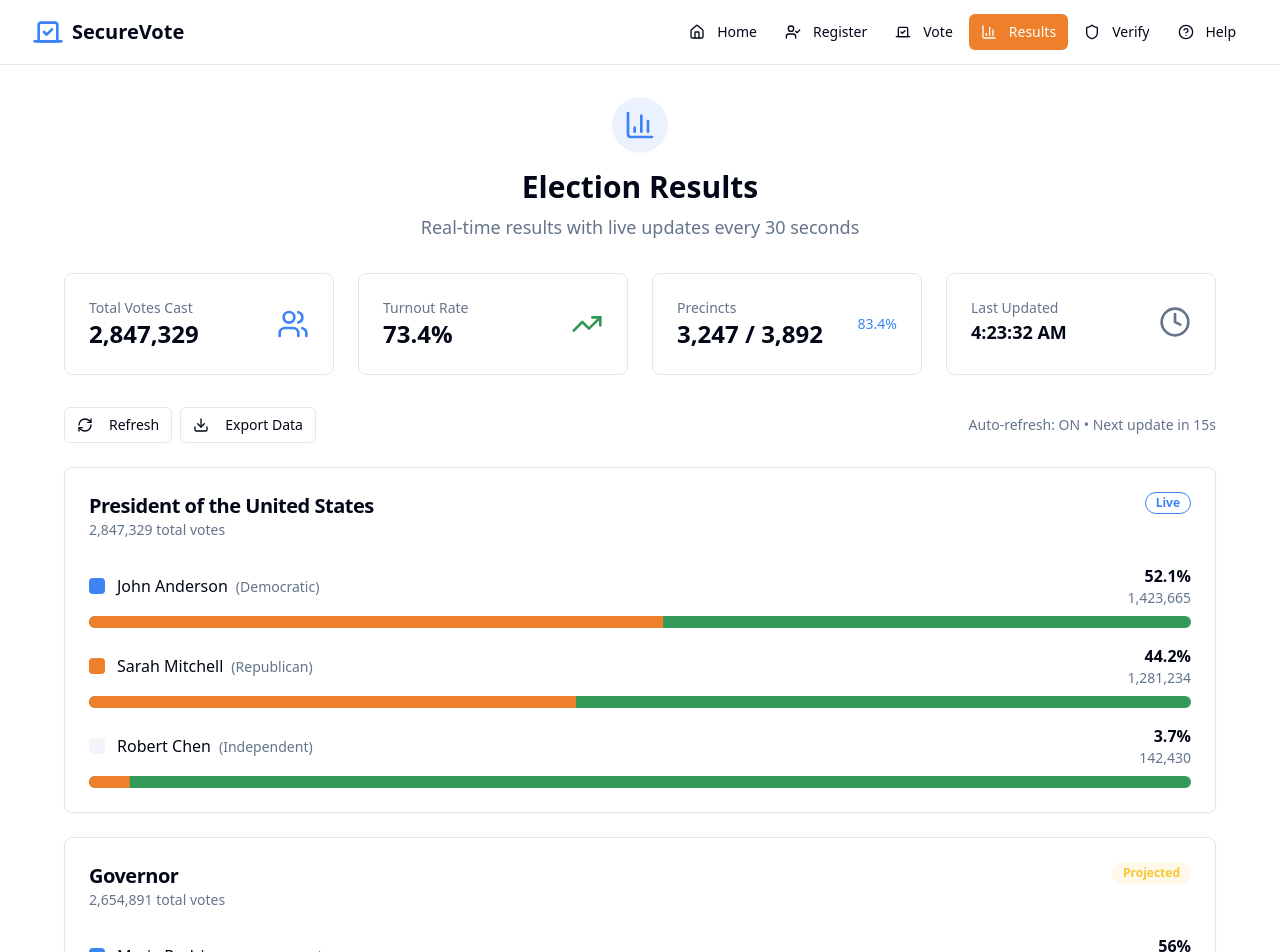
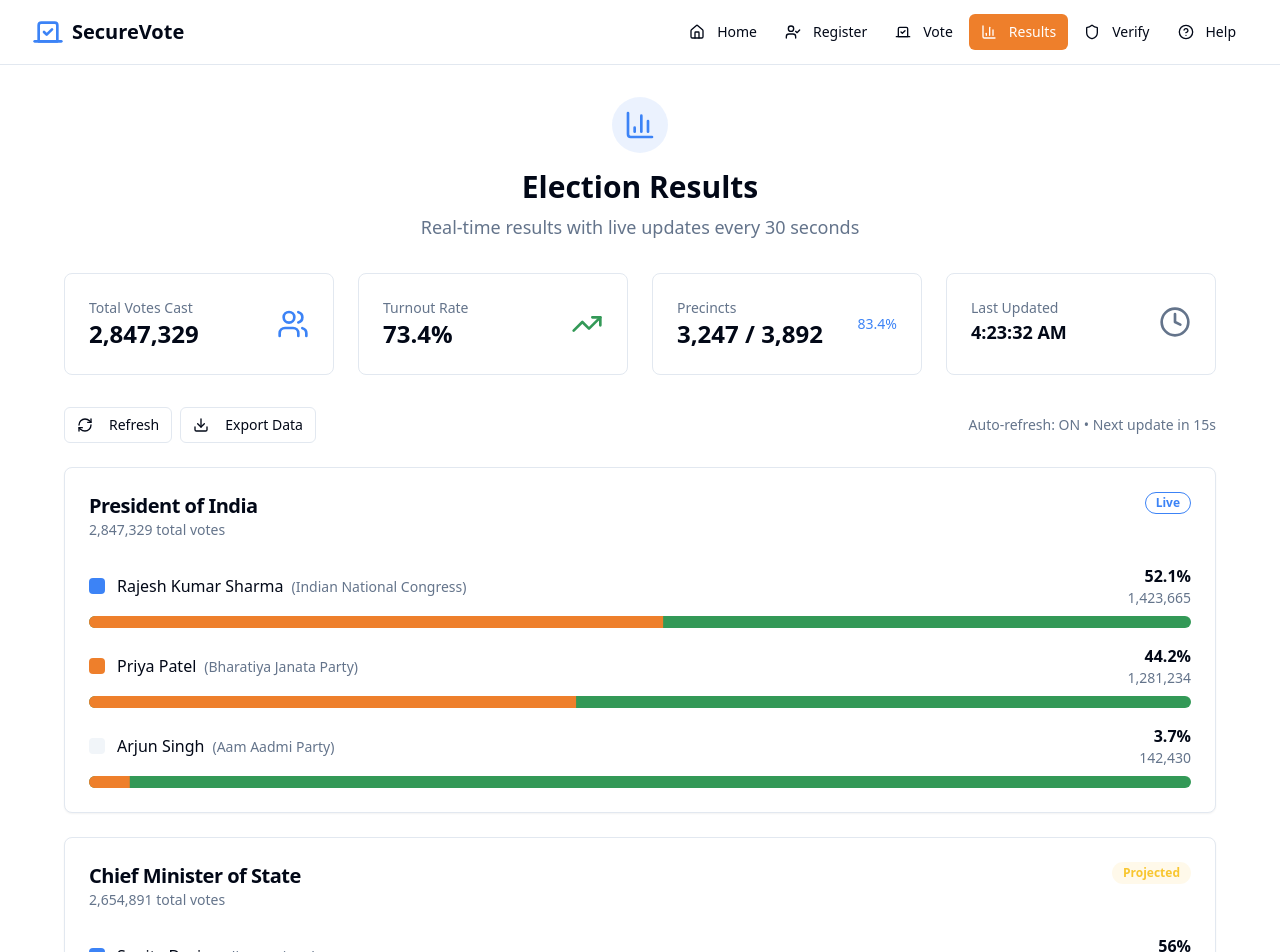
Before and after one commit to siddhus-droid/secure-ballot-ui, a React (Vite) app: page /results in a window 1280 px wide. Shown: the top 952 px of the page. Built offline with nearby package versions, Linux system fonts and the light colour scheme; the HTML template or start-up script is replaced by a standard one.

Commit message:
Fix: Update Indian names in results

```diff
--- a/src/pages/Results.tsx
+++ b/src/pages/Results.tsx
@@ -24,26 +24,26 @@ const Results = () => {
 
   const raceResults: RaceResult[] = [
     {
-      title: "President of the United States",
+      title: "President of India",
       totalVotes: 2847329,
       status: "open",
       candidates: [
-        { name: "John Anderson", party: "Democratic", votes: 1423665, percentage: 52.1, color: "bg-government-blue" },
-        { name: "Sarah Mitchell", party: "Republican", votes: 1281234, percentage: 44.2, color: "bg-government-red" },
-        { name: "Robert Chen", party: "Independent", votes: 142430, percentage: 3.7, color: "bg-muted" }
+        { name: "Rajesh Kumar Sharma", party: "Indian National Congress", votes: 1423665, percentage: 52.1, color: "bg-government-blue" },
+        { name: "Priya Patel", party: "Bharatiya Janata Party", votes: 1281234, percentage: 44.2, color: "bg-government-red" },
+        { name: "Arjun Singh", party: "Aam Aadmi Party", votes: 142430, percentage: 3.7, color: "bg-muted" }
       ]
     },
     {
-      title: "Governor",
+      title: "Chief Minister of State",
       totalVotes: 2654891,
       status: "projected",
       candidates: [
-        { name: "Maria Rodriguez", party: "Democratic", votes: 1487623, percentage: 56.0, color: "bg-government-blue" },
-        { name: "David Thompson", party: "Republican", votes: 1167268, percentage: 44.0, color: "bg-government-red" }
+        { name: "Sunita Devi", party: "Indian National Congress", votes: 1487623, percentage: 56.0, color: "bg-government-blue" },
+        { name: "Vikram Reddy", party: "Bharatiya Janata Party", votes: 1167268, percentage: 44.0, color: "bg-government-red" }
       ]
     },
     {
-      title: "Proposition 1: Education Funding",
+      title: "National Education Policy",
       totalVotes: 2789156,
       status: "open",
       candidates: [
```
